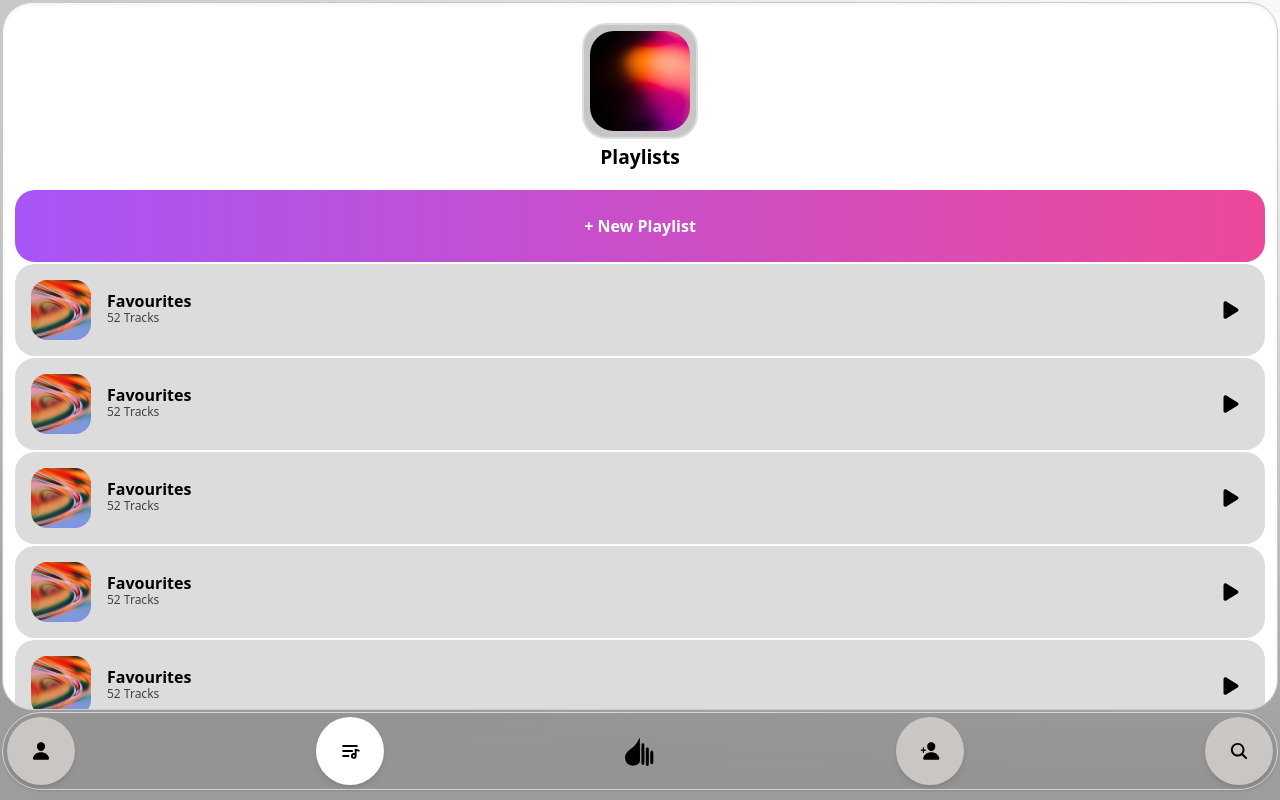
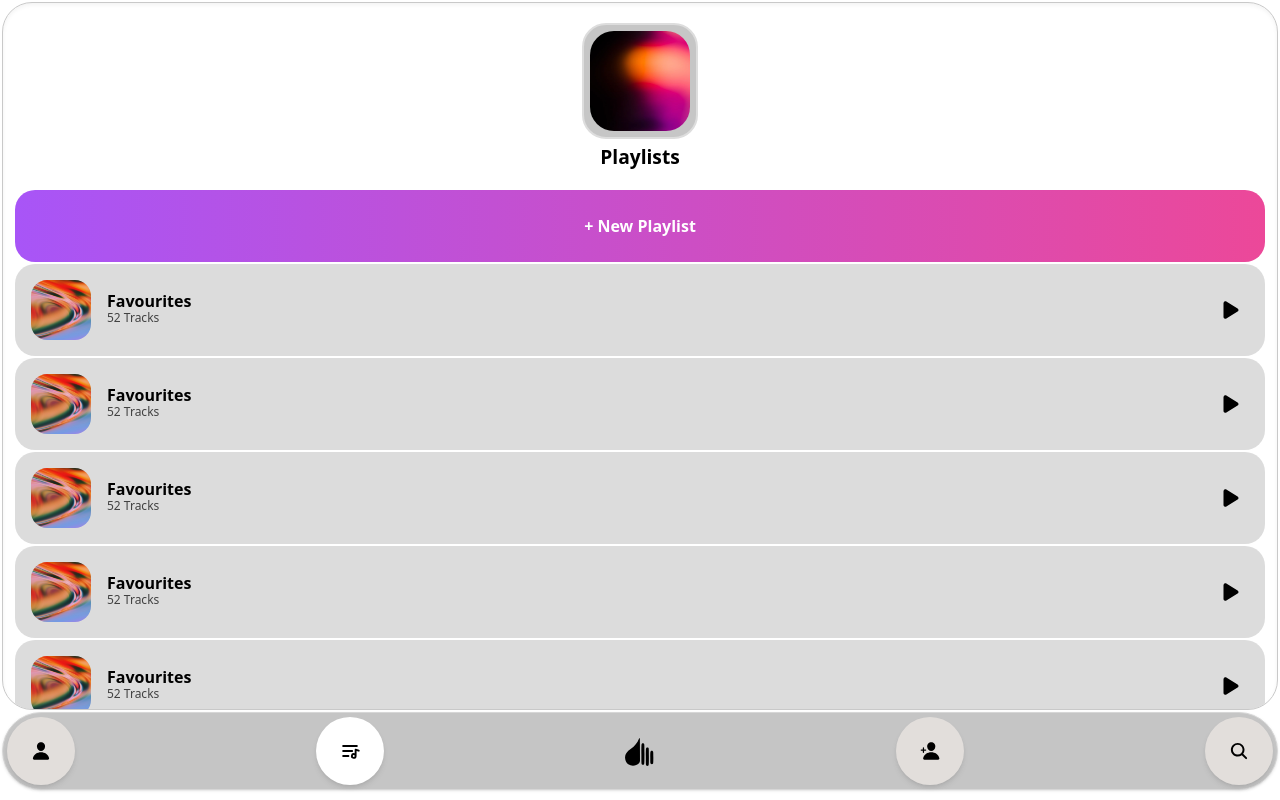
Before and after one commit to el1ght/charton-experimental, a Next.js app: page /playlists in a window 1280 px wide. Built offline with nearby package versions, Linux system fonts and the light colour scheme.

Commit message:
stable with tg bg

```diff
--- a/app/(site)/page.tsx
+++ b/app/(site)/page.tsx
@@ -1,5 +1,3 @@
-import LikedWidget from "@/components/LikedWidget";
-import {FaPlay} from "react-icons/fa6";
 import UserDataLayout from "@/components/UserDataLayout";
 
 export default function Home() {
--- a/app/globals.css
+++ b/app/globals.css
@@ -16,7 +16,8 @@
 }
 
 body{
-  background: radial-gradient(169.40% 89.55% at 94.76% 6.29%, rgba(255, 255, 255) 0%, rgb(157, 157, 157) 100%) !important;
+  /*background: radial-gradient(169.40% 89.55% at 94.76% 6.29%, rgba(255, 255, 255) 0%, rgb(157, 157, 157) 100%) !important;*/
+    background: var(--tg-theme-bg-color);
   color: #000 !important;
   overflow: hidden !important;
 }
--- a/app/playlists/page.tsx
+++ b/app/playlists/page.tsx
@@ -1,11 +1,11 @@
 import Image from "next/image";
-import {FiPlay} from "react-icons/fi";
 import {FaPlay} from "react-icons/fa6";
 import Link from "next/link";
 
 export const revalidate = 0;
 
 const Liked = () => {
+
     return (
         <div className={'px-3 py-5 box flex flex-col gap-y-0.5'}>
             <div className={'flex justify-center items-center flex-col gap-y-1'}>
```
Also changed, not shown: components/UserDataLayout.tsx (+0 -11 lines).
